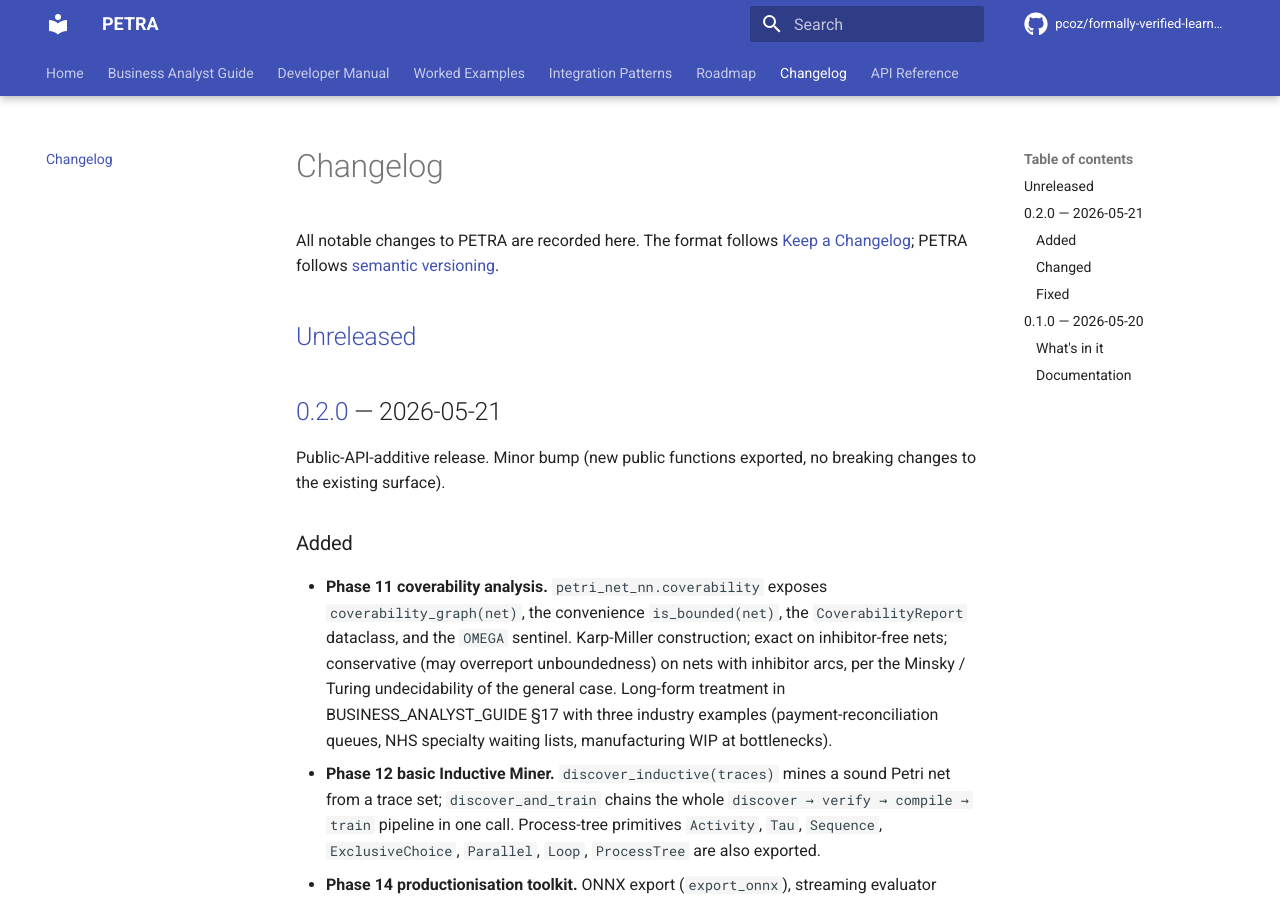
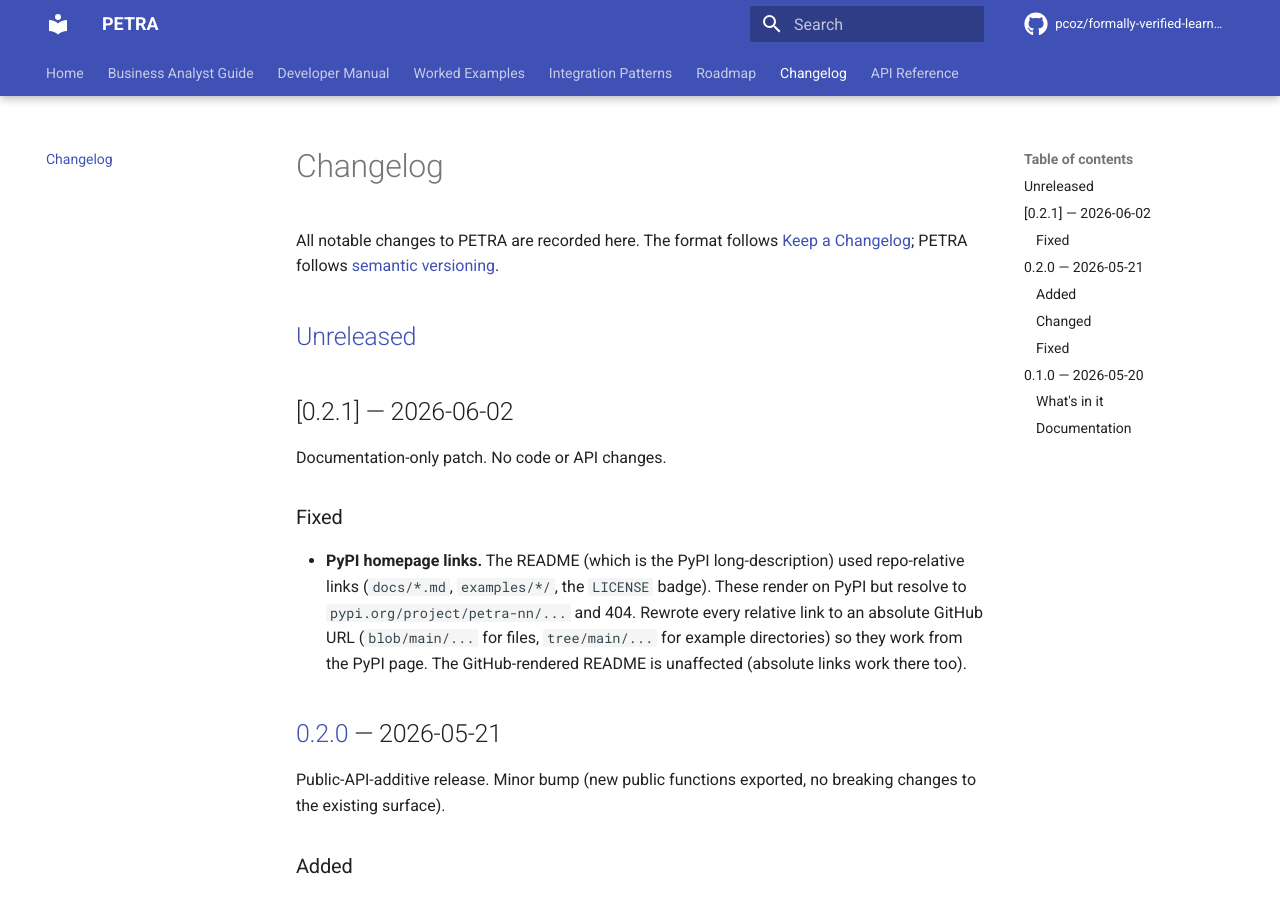
Before and after one commit to pcoz/formally-verified-learnable-process-intelligence, an MkDocs documentation site: the page built from docs/CHANGELOG.md, in a window 1280 px wide and 900 px high. Built offline with MkDocs 1.6.1 and Material for MkDocs 9.7.7, drawn with Linux system fonts in a browser that asks for light colours; comment, search, counter and statistics services are not loaded.

Commit message:
v0.2.1: fix PyPI homepage links (relative -> absolute)
The README is the PyPI long-description; its repo-relative links
(docs/*.md, examples/*/, the LICENSE badge) render on PyPI but resolve
to pypi.org/project/petra-nn/... and 404. Rewrote every relative link to
an absolute GitHub URL (blob/main for files, tree/main for example
directories). Doc-only; no code/API change. GitHub-rendered README
unaffected.

```diff
--- a/docs/CHANGELOG.md
+++ b/docs/CHANGELOG.md
@@ -5,6 +5,21 @@
 follows [semantic versioning](https://semver.org/).
 
 ## [Unreleased]
+
+## [0.2.1] — 2026-06-02
+
+Documentation-only patch. No code or API changes.
+
+### Fixed
+
+- **PyPI homepage links.** The README (which is the PyPI
+  long-description) used repo-relative links (`docs/*.md`,
+  `examples/*/`, the `LICENSE` badge). These render on PyPI but
+  resolve to `pypi.org/project/petra-nn/...` and 404. Rewrote every
+  relative link to an absolute GitHub URL (`blob/main/...` for files,
+  `tree/main/...` for example directories) so they work from the PyPI
+  page. The GitHub-rendered README is unaffected (absolute links work
+  there too).
 
 ## [0.2.0] — 2026-05-21
 
--- a/petri_net_nn/__init__.py
+++ b/petri_net_nn/__init__.py
@@ -1,7 +1,7 @@
 # Version is the single source of truth for the package — read by
 # setuptools at build time (see pyproject.toml's tool.setuptools.dynamic
 # block) and exposed to users at runtime via petri_net_nn.__version__.
-__version__ = "0.2.0"
+__version__ = "0.2.1"
 
 from petri_net_nn.adapter import (
     ScenarioContext,
```
Also changed, not shown: README.md (+27 -27 lines).
